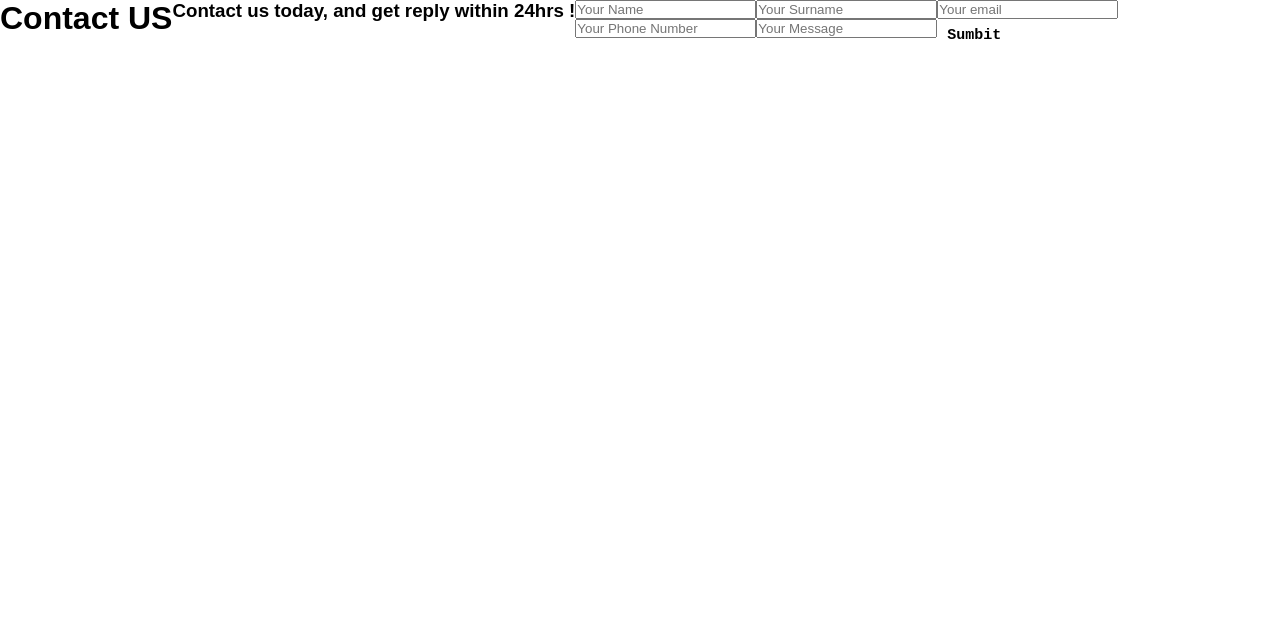
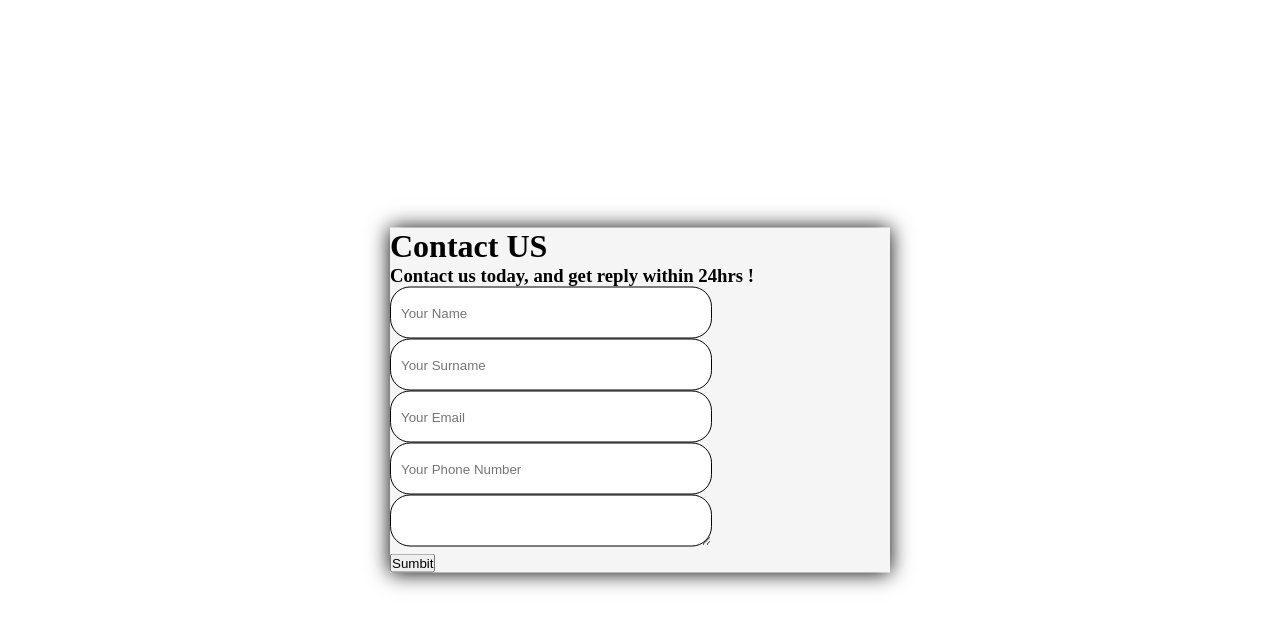
Before and after one commit to solocyberengineer/Top_Creativity, a plain HTML site: page page/contact.html in a window 1280 px wide. Drawn offline with Linux system fonts and the light colour scheme.

Commit message:
added Css file

```diff
--- /dev/null
+++ b/css_files/contact.css
@@ -0,0 +1,45 @@
+*{
+    margin: 0;
+    padding: 0;
+}
+
+.body {
+    font-family: arial;
+    background-color: #DECFBD;
+}
+
+.contact-box{
+    width: 500px;
+    background-color:whitesmoke;
+    box-shadow: 0 0 20px 0 #010100;
+    top: 50%;
+    left: 50%;
+    transform: translate(-50%,-50%);
+    position: absolute;
+}
+
+.form {
+   margin: 40px;
+}
+
+.input-field{
+    width: 300px;
+    height: 30px;
+    padding: 10px;
+    border: 1px solid black;
+    border-radius: 20px;
+}
+
+.textarea-field{
+    height: 150px;
+    padding: 10px;
+    border: 1px solid black;
+    border-radius: 20px;
+}
+
+.btn{
+    margin-top: 20px;
+    padding: 10px;
+    color: #DECFBD;
+    cursor: pointer;
+}
--- a/page/contact.html
+++ b/page/contact.html
@@ -4,18 +4,21 @@
     <meta charset="UTF-8">
     <meta name="viewport" content="width=device-width, initial-scale=1.0">
     <title>Contact Page</title>
-    <link rel="stylesheet" href="/css_files/main.css">
+    <link rel="stylesheet" href="/css_files/contact.css">
 </head>
 <body>
-    <div id="Container">
-        <h1>Contact US</h1>
-        <h3>Contact us today, and get reply within 24hrs !</h3>
-        <input placeholder="Your Name">
-        <input placeholder="Your Surname">
-        <input placeholder="Your email">
-        <input placeholder="Your Phone Number">
-        <input placeholder="Your Message">
-        <h3><button>Sumbit</button></h3>
+    <div class="contact-box">
+        <form>
+            <h1>Contact US</h1>
+            <h3>Contact us today, and get reply within 24hrs !</h3>
+            <input type="text" class="input-field" placeholder="Your Name">
+            <input type="text" class="input-field" placeholder="Your Surname">
+            <input type="text" class="input-field" placeholder="Your Email">
+            <input type="text" class="input-field" placeholder="Your Phone Number">
+            <textarea type="text" class="input-field textare-field" placeholder= "Your Message">
+            </textarea>
+            <h3><button>Sumbit</button></h3>
+        </form>
     </div>
 </body>
 </html>
```
